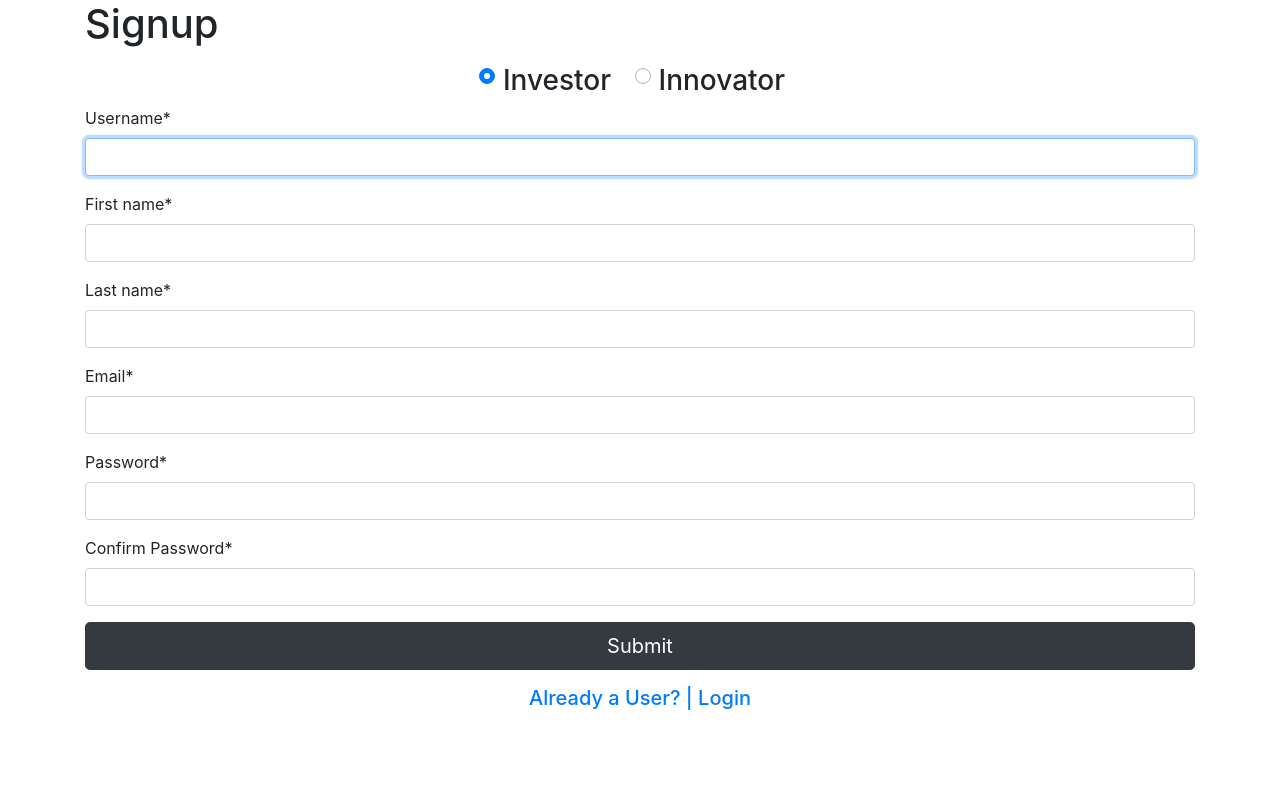
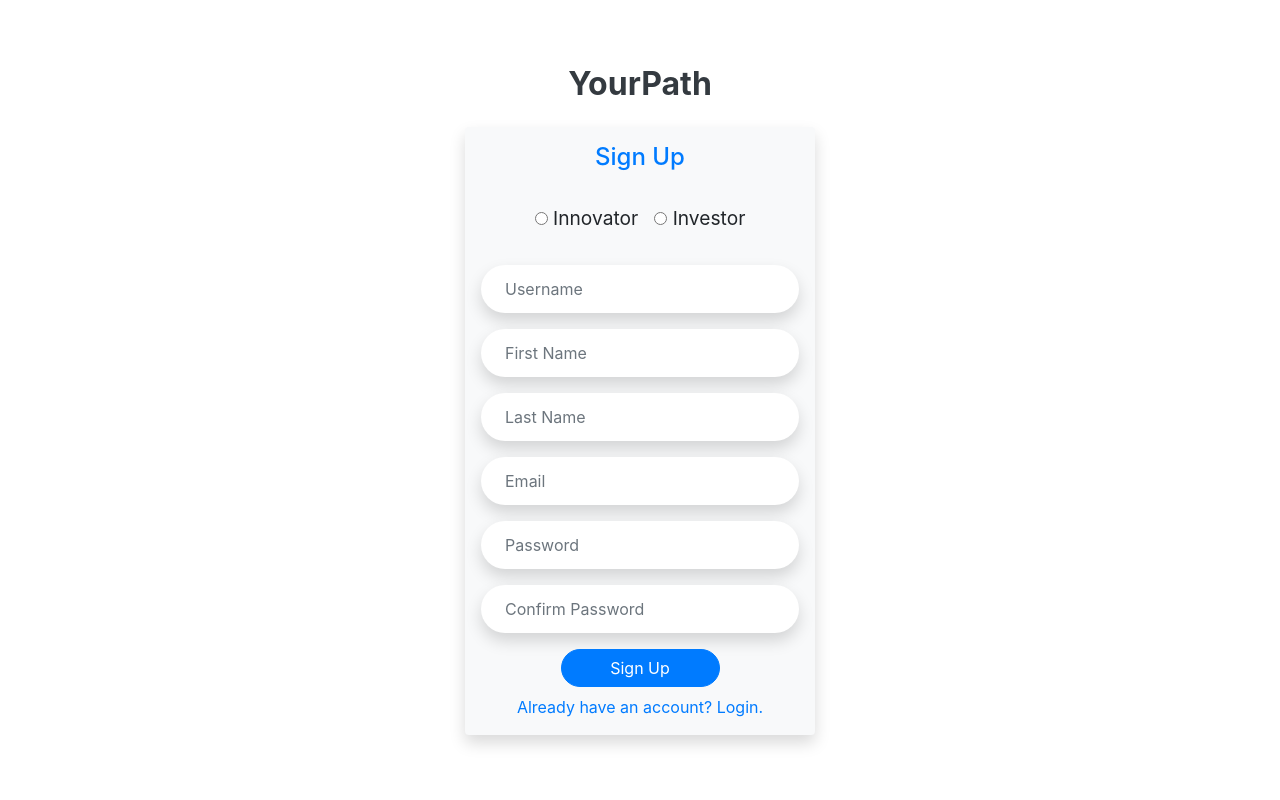
Before and after one commit to akshsisodiya/yourpath, a Django app: page /auth/signup/ in a window 1280 px wide. Run offline with Django 3.2, Linux system fonts and the light colour scheme; some libraries are stand-ins or nearby versions.

Commit message:
'authentication-forms-updated'

```diff
--- a/templates/auth/signup.html
+++ b/templates/auth/signup.html
@@ -49,30 +49,41 @@
 
 {% endblock style %}
 {% block content%}
-<div class="container custom-mt-5">
-    <h1>Signup</h1>
-
-    <div class="border-custom w-100 my-3"></div>
-
-    <form action="/auth/signup/" method="post">{% csrf_token %}
-        <div class="custom-radiobtn my-2 h3 text-center">
-            <div class="custom-control custom-radio custom-control-inline">
-  <input type="radio" id="customRadioInline1" name="radio-role" class="custom-control-input" value="investor" checked>
-  <label class="custom-control-label" for="customRadioInline1">Investor</label>
+<div class="container" style="display: flex; height: 100vh; flex-direction: column; justify-content: center">
+    <div class="row justify-content-center p3">
+        <div class="col-sm-8 col-lg-4 text-center form-container">
+            <div class="text-dark font-weight-bold h2 mb-4">YourPath</div>
+            <div id="register-form" class="p-3 bg-light rounded shadow">
+                <div class="mb-4 text-primary h4">Sign Up</div>
+                <form action="/auth/register/" method="post">
+                    {% csrf_token %}
+                    <div class="d-flex mb-3 justify-content-center">
+                        <div class="p-2" style="font-size: 1.2em;">
+                            <input id='role-1' type="radio" name="radio-role" value="innovator" required>
+                            <label for='role-1'>Innovator</label>
                         </div>
-<div class="custom-control custom-radio custom-control-inline">
-  <input type="radio" id="customRadioInline2" name="radio-role" class="custom-control-input" value="innovator">
-  <label class="custom-control-label" for="customRadioInline2">Innovator</label>
+                        <div class="p-2" style="font-size: 1.2em;">
+                            <input id='role-2' type="radio" name="radio-role" value="investor" required>
+                            <label for='role-2'>Investor</label>
                         </div>
                     </div>
-        {{form|crispy}}
-
-        <button class="btn btn-block btn-lg btn-dark" type="submit">Submit</button>
-
+                    <input type="text" name="username" placeholder="Username"
+                        class="form-control mb-3 shadow rounded-pill p-4" style="border:none;" required>
+                    <input type="text" name="first_name" placeholder="First Name"
+                        class="form-control mb-3 shadow rounded-pill p-4" style="border:none;" required>
+                    <input type="text" name="last_name" placeholder="Last Name"
+                        class="form-control mb-3 shadow rounded-pill p-4" style="border:none;" required>
+                    <input type="email" name="email" placeholder="Email "
+                        class="form-control mb-3 shadow rounded-pill p-4" style="border:none;" required>
+                    <input type="password" name="password1" placeholder="Password"
+                        class="form-control mb-3 shadow rounded-pill p-4" style="border:none;" required>
+                    <input type="password" name="password2" placeholder="Confirm Password"
+                        class="form-control mb-3 shadow rounded-pill p-4" style="border:none;" required>
+                    <button class="btn btn-primary w-50 rounded-pill mb-2" type="submit">Sign Up</button>
                 </form>
-    <div class="my-3 text-center">
-    <a class="h5" href="/auth/login/">Already a User? | Login</a>
+                <a id="turn-login" href="/auth/login/" style="cursor: pointer;">Already have an account? Login.</a>
             </div>
         </div>
-
+    </div>
+</div>
 {% endblock content%}
--- a/templates/components/header.html
+++ b/templates/components/header.html
@@ -16,7 +16,7 @@
                 <button class="header-login-btn p-3">Login as Innovator</button>
             </div>
             <div class="col-lg-6 p-3">
-                <button class="header-login-btn p-3">Login as Innovator</button>
+                <button class="header-login-btn p-3">Login as Investor</button>
             </div>
         </div>
     </div>
```
Also changed, not shown: templates/auth/login.html (+26 -16 lines), test/auth/login.html (added, +81 -0 lines), test/auth/login.css (added), test/auth/login.js (added), test/feed post/Feed.html (renamed from test/Feed.html), test/feed post/posts.js (renamed from test/posts.js), test/feed post/style.css (renamed from test/style.css). Lines whose indentation alone changed are shown as unchanged.
